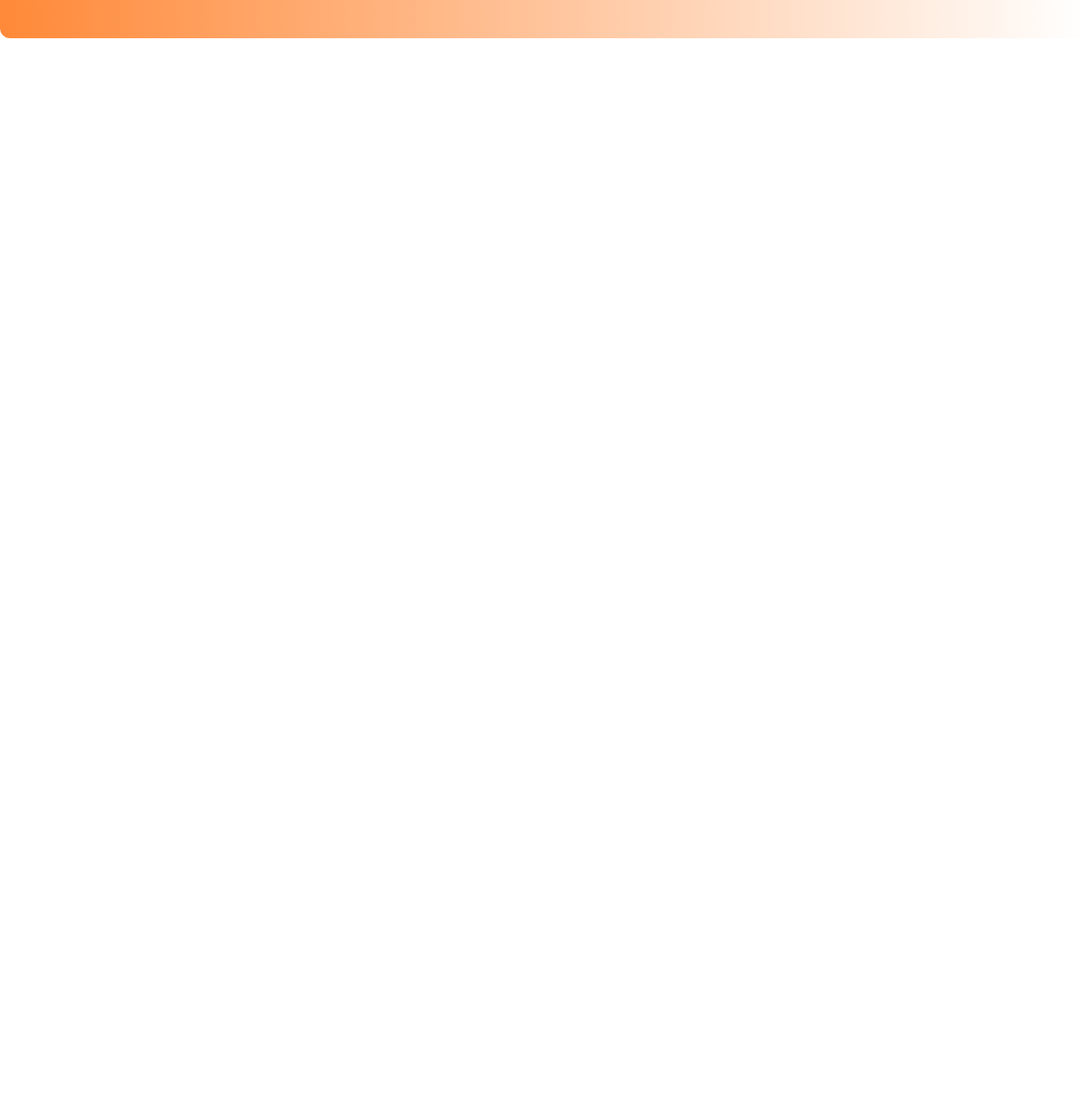
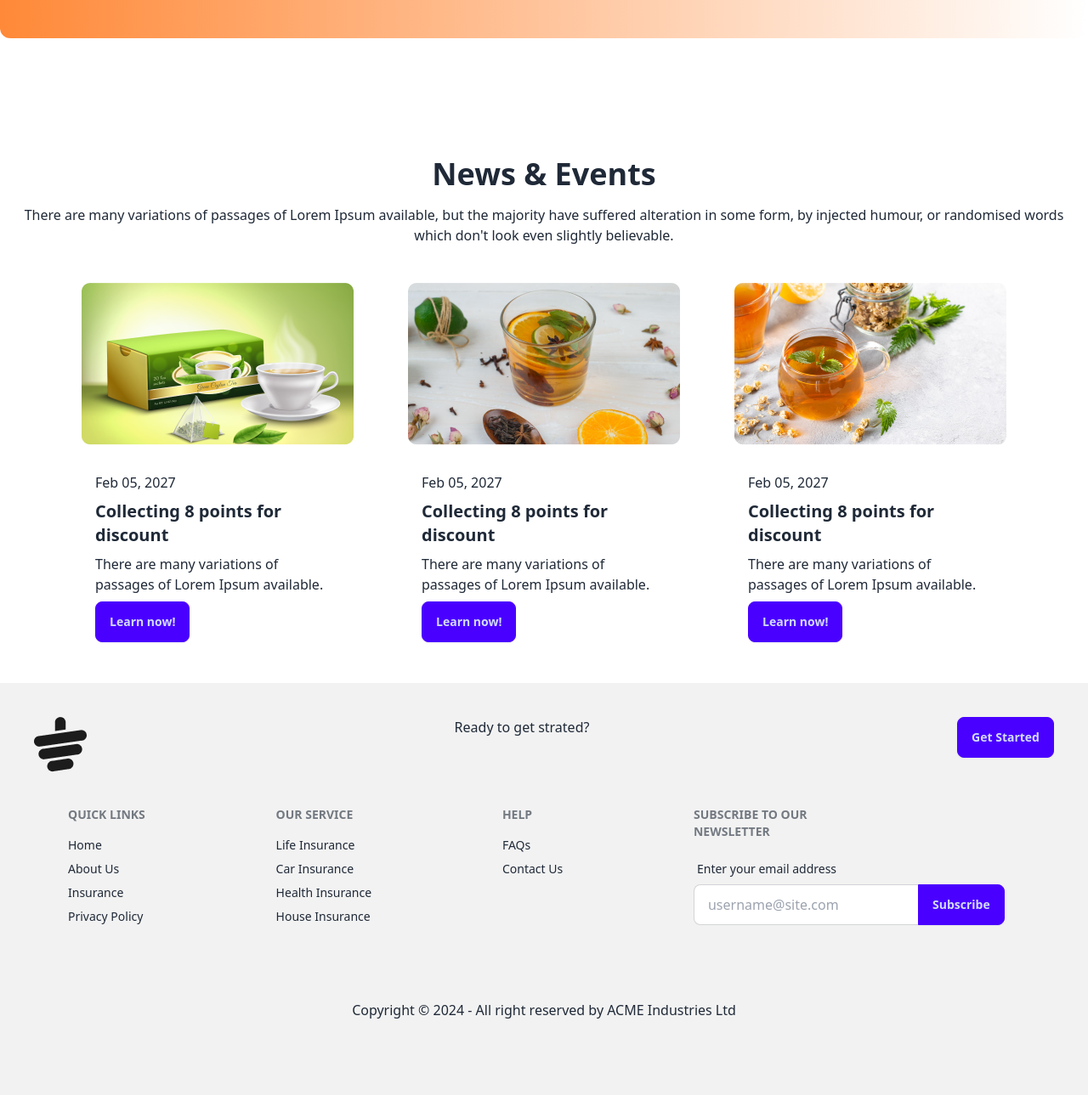
Before and after one commit to mhrocky5683/Tea-House, a plain HTML site: page index.html in a window 1280 px wide. Shown: the part 2684-3973 px from the top of the page at 85% size. Before the commit the page ends 2825 px from the top, so only its background shows below. Drawn offline with nearby package versions, Linux system fonts and the light colour scheme.

Commit message:
added footer section

```diff
--- a/index.html
+++ b/index.html
@@ -14,6 +14,7 @@
 
 
     <!-- tailwain costom color -->
+
     <script>
       tailwind.config = {
         theme: {
@@ -43,7 +44,9 @@
           </div>
           <div>
             <img src="images/banner.png" class="max-w-sm  " />
+
             <!-- rateing batch -->
+
             <div class=" -mt-14 flex  items-center gsp-4 drop-shadow-lg bg-white p-5 w-60">
               <i class="fa-solid fa-star text-4xl text-amber-400"></i>
               <div>
@@ -57,7 +60,9 @@
 
     </header>
     <main>
+
       <!--  Featured Products section -->
+
       <section>
         <div class="text-center my-30">
           <h2 class="font-extrabold text-4xl p-9">Our Featured Products</h2>
@@ -68,7 +73,9 @@
             slightly
             believable. </p>
         </div>
+
         <!-- Featured Products photo 1 -->
+
         <div class=" flex lg:flex grid mx-auto ">
           <div class="card  max-grid-cols-1 lg:w-96 bg-base-100 p-8 shadow-x2 justify-center bg-[#413f3b1a] ">
             <figure class="px-10 pt-10">
@@ -82,7 +89,9 @@
               </div>
             </div>
           </div>
+
           <!-- Featured Products photo 2 -->
+
           <div class="card  max-grid-cols-1 lg:w-96 bg-base-100 p-8 shadow-x2 justify-center bg-[#E6A6231A] ">
             <figure class="px-10 pt-10">
               <img src="images/tea-2.png" alt="Shoes" class="rounded-xl" />
@@ -95,7 +104,9 @@
               </div>
             </div>
           </div>
+
           <!-- Featured Products photo 3 -->
+
           <div class="card  max-grid-cols-1 lg:w-96 bg-base-100 p-8 shadow-x2 justify-center bg-[#3d37291a] ">
             <figure class="px-10 pt-10">
               <img src="images/tea-3.png" alt="Shoes" class="rounded-xl" />
@@ -108,7 +119,9 @@
               </div>
             </div>
           </div>
+
           <!-- Featured Products photo 4 -->
+
           <div class="card  max-grid-cols-1 lg:w-96 bg-base-100 p-8 shadow-x2 justify-center bg-[#E6A6231A] ">
             <figure class="px-10 pt-10">
               <img src="images/tea-4.png" alt="Shoes" class="rounded-xl" />
@@ -123,7 +136,9 @@
           </div>
         </div>
       </section>
+
       <!-- Great Tea section -->
+
       <section class="my-24 flex flex-col GAP-12 lg:flex-row">
         <div class="grid gap-8 grid-cols-1 md:grid-cols-2 flex-1">
           <div class="rounded-xl h-36 bg-gradient-to-r  from-red-100 to-amber-100"></div>
@@ -151,7 +166,9 @@
 
         </div>
       </section>
+
       <!--  Super Clients section -->
+
       <section
         class="my-24 flex flex-col lg:flex-row gap-12 rounded-xl bg-gradient-to-r from-[#FF8938] to[#F00] px-20 py-12">
         <div class=" flex items-center lg:pr-28">
@@ -164,7 +181,9 @@
           </div>
         </div>
         <!-- castomer reviwe -->
+
         <div class="relative ">
+
           <!-- review next -->
           <div class=" relative z-10 mb-16 opacity-40  p-10 rounded-lg bg-white">
             <img class="absolute -top-5 -left-5 border-4 border-white rounded-full bg-white " src="images/client.png"
@@ -177,20 +196,11 @@
               <img src="images/circles.png" alt="">
             </div>
           </div>
+
+
           <!-- review current -->
+
           <div class=" absolute z-20 top-32 lg:w-[630px] lg:-left-40 p-10 rounded-lg bg-white">
-            <img class="absolute -top-5 -left-5 border-4 border-white rounded-full bg-white " src="images/client.png"
-              alt="">
-            <p class="p-10"> We are providing the best and suitable home insurance services for the people who are
-              interested to treatment</p>
-            <h4 class="font-bold mt-5">Ilham Yuda</h4>
-            <p class="font-medium">Businessman</p>
-            <div class="flex justify-end">
-              <img src="images/circles.png" alt="">
-            </div>
-          </div>
-          <!-- review previous -->
-          <div class=" relative z-10 opacity-40   p-10 rounded-lg bg-white">
             <img class="absolute -top-5 -left-5 border-4 border-white rounded-full bg-white " src="images/client.png"
               alt="">
             <p class="p-10"> We are providing the best and suitable home insurance services for the people who are
@@ -203,19 +213,129 @@
           </div>
 
 
+          <!-- review previous -->
 
+          <div class=" relative z-10 opacity-40   p-10 rounded-lg bg-white">
+            <img class="absolute -top-5 -left-5 border-4 border-white rounded-full bg-white " src="images/client.png"
+              alt="">
+            <p class="p-10"> We are providing the best and suitable home insurance services for the people who are
+              interested to treatment</p>
+            <h4 class="font-bold mt-5">Ilham Yuda</h4>
+            <p class="font-medium">Businessman</p>
+            <div class="flex justify-end">
+              <img src="images/circles.png" alt="">
+            </div>
+          </div>
+        </div>
+      </section>
+
+
+      <!-- News & Events section -->
+
+      <section>
+        <div class="text-center p-7">
+          <h2 class="font-extrabold text-4xl p-4">News & Events</h2>
+          <p>There are many variations of passages of Lorem Ipsum available, but the majority have suffered alteration
+            in some form, by injected humour, or randomised words which don't look even slightly believable. </p>
+        </div>
+
+        <!-- News & Events photo 1 -->
+
+        <div class="flex lg:flex grid mx-auto justify-center ">
+          <div class="card  max-grid-cols-1 lg:w-96 bg-base-100 p-4 shadow-x2 justify-center">
+            <figure><img src="images/news-1.png" alt="car!" /></figure>
+            <div class="card-body">
+              <h5>Feb 05, 2027</h5>
+              <h2 class="card-title">Collecting 8 points for <br>discount</h2>
+              <p>There are many variations of passages of Lorem Ipsum available.</p>
+              <div class="card-actions justify-start">
+                <button class="btn btn-primary text-center">Learn now!</button>
+              </div>
+            </div>
+          </div>
+
+          <!-- News & Events photo 2 -->
+
+          <div class="card  max-grid-cols-1 lg:w-96 bg-base-100 p-4 shadow-x2 justify-center ">
+            <figure><img src="images/news-2.png" alt="car!" /></figure>
+            <div class="card-body">
+              <h5>Feb 05, 2027</h5>
+              <h2 class="card-title">Collecting 8 points for <br>discount</h2>
+              <p>There are many variations of passages of Lorem Ipsum available.</p>
+              <div class="card-actions justify-start">
+                <button class="btn btn-primary text-center">Learn now!</button>
+              </div>
+            </div>
+          </div>
+
+          <!-- News & Events photo 3 -->
+
+          <div class="card  max-grid-cols-1 lg:w-96 bg-base-100 p-4 shadow-x2 justify-center">
+            <figure><img src="images/news-3.png" alt="car!" /></figure>
+            <div class="card-body">
+              <h5>Feb 05, 2027</h5>
+              <h2 class="card-title">Collecting 8 points for <br>discount</h2>
+              <p>There are many variations of passages of Lorem Ipsum available.</p>
+              <div class="card-actions justify-start">
+                <button class="btn btn-primary text-center">Learn now!</button>
+              </div>
+            </div>
+          </div>
         </div>
 
 
       </section>
 
+    </main>
 
+    <footer class=" p-10 bg-base-200 text-base-content">
+      <div class=" flex justify-between">
+        <img src="images/cup.png" alt="">
+        <p>Ready to get strated?</p>
+        <button class="btn btn-primary ">Get Started</button>
+      </div>
+      <div class="footer p-10 justify-between">
+        <nav>
+          <h6 class="footer-title">Quick Links</h6>
+          <a class="link link-hover">Home</a>
+          <a class="link link-hover">About Us</a>
+          <a class="link link-hover">Insurance</a>
+          <a class="link link-hover">Privacy Policy</a>
+        </nav>
+        <nav>
+          <h6 class="footer-title">Our Service</h6>
+          <a class="link link-hover">Life Insurance</a>
+          <a class="link link-hover">Car Insurance</a>
+          <a class="link link-hover">Health Insurance</a>
+          <a class="link link-hover">House Insurance</a>
+        </nav>
+        <nav>
+          <h6 class="footer-title">Help</h6>
+          <a class="link link-hover">FAQs</a>
+          <a class="link link-hover">Contact Us</a>
 
-    </main>
-    <footer>
+        </nav>
+        <form >
+          <h6 class="footer-title">Subscribe to our <br>newsletter</h6>
+          <fieldset class="form-control w-20 lg:w-96">
+            <label class="label">
+              <span class="label-text">Enter your email address</span>
+            </label>
+            <div class="join ">
+              <input type="text" placeholder="username@site.com" class="input input-bordered join-item" />
+              <button class="btn btn-primary join-item">Subscribe</button>
+            </div>
+          </fieldset>
+        </form>
 
+      </div>
+
+      <div class="text-center p-12">
+        <p>Copyright © 2024 - All right reserved by ACME Industries Ltd</p>
+      </div>
     </footer>
 
   </body>
 
+
 </html>
```
